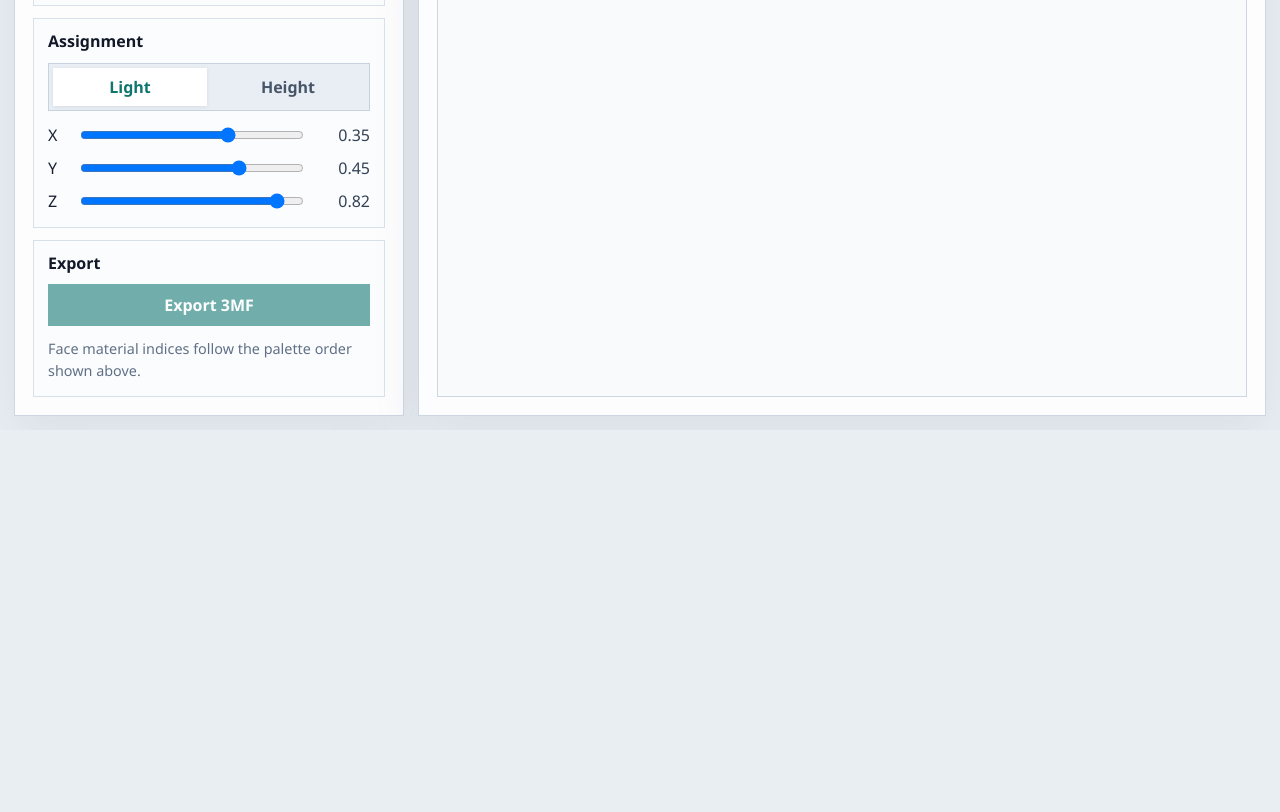
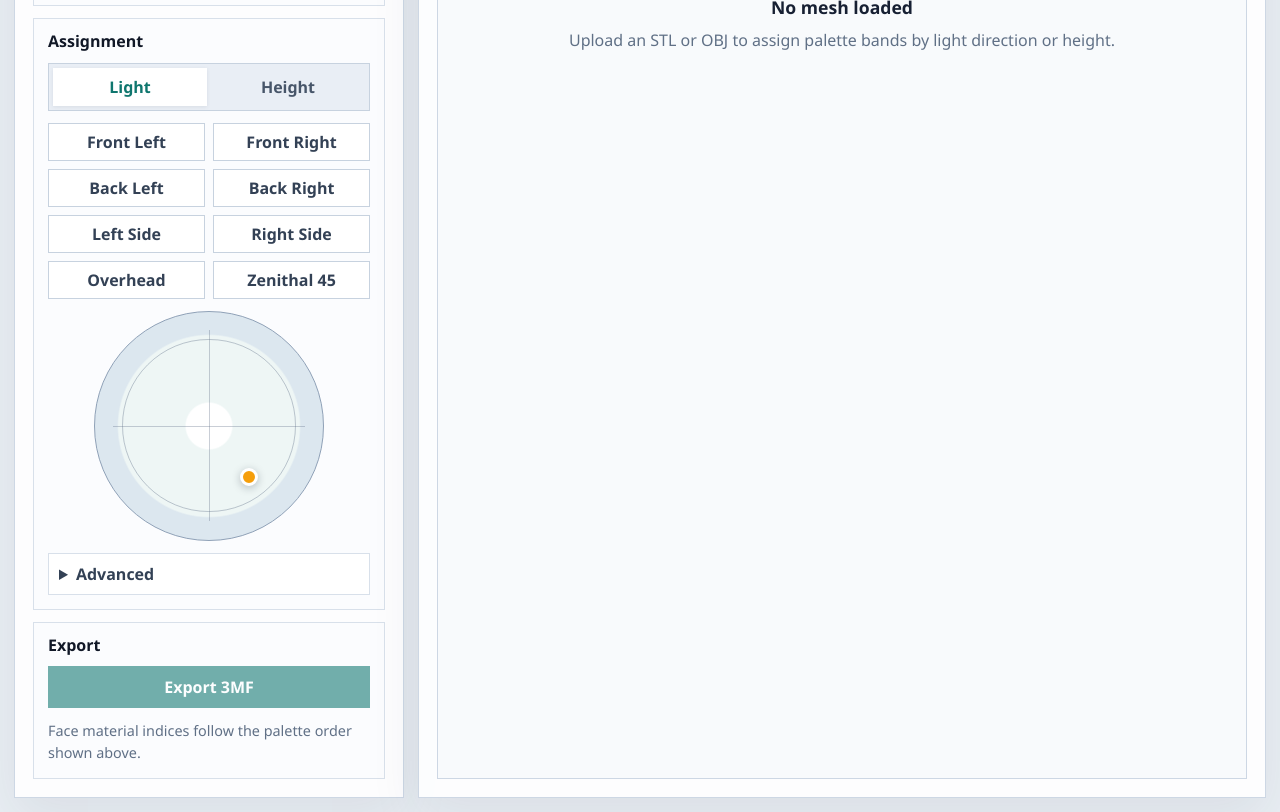
Before and after one commit to prusa3d/Color-Mix-Shading, a React (Vite) app: page / in a window 1280 px wide. Shown: the part 820-1632 px from the top of the page. Before the commit the page ends 1250 px from the top, so only its background shows below. Built offline with nearby package versions, Linux system fonts and the light colour scheme.

Commit message:
improved light controls

```diff
--- a/src/App.tsx
+++ b/src/App.tsx
@@ -1,4 +1,4 @@
-import { useEffect, useMemo, useState, type ChangeEvent } from 'react';
+import { useEffect, useMemo, useRef, useState, type ChangeEvent, type PointerEvent } from 'react';
 import { getTriangleCentroidComponent, getTriangleNormal } from './lib/geometry/analyzeMesh';
 import { exportMeshAsThreeMf } from './lib/export/threeMf';
 import { parseMeshFile } from './lib/mesh/parseMesh';
@@ -15,6 +15,16 @@ const SURFACE_SAFE_FACE_COUNT = 150_000;
 const SURFACE_WARN_FACE_COUNT = 500_000;
 const ASSIGNMENT_CHUNK_SIZE = 20_000;
 const AXIS_INDEX: Record<Axis, number> = { x: 0, y: 1, z: 2 };
+const LIGHT_PRESETS: Array<{ name: string; direction: Vec3 }> = [
+  { name: 'Front Left', direction: [-1, -1, 1] },
+  { name: 'Front Right', direction: [1, -1, 1] },
+  { name: 'Back Left', direction: [-1, 1, 1] },
+  { name: 'Back Right', direction: [1, 1, 1] },
+  { name: 'Left Side', direction: [-1, 0, 0.2] },
+  { name: 'Right Side', direction: [1, 0, 0.2] },
+  { name: 'Overhead', direction: [0, 0, 1] },
+  { name: 'Zenithal 45', direction: [0, -Math.SQRT1_2, Math.SQRT1_2] },
+];
 
 function hexToRgb(color: string): [number, number, number] {
   const normalized = color.replace('#', '');
@@ -75,6 +85,107 @@ function bandToMaterialIndex(band: number, materialCount: number): number {
 function quantize(value: number, count: number): number {
   const clamped = Math.min(1, Math.max(0, value));
   return Math.min(count - 1, Math.floor(clamped * count));
+}
+
+function directionFromDomePosition(dx: number, dy: number): Vec3 {
+  const length = Math.hypot(dx, dy);
+  const clampedX = length > 1 ? dx / length : dx;
+  const clampedY = length > 1 ? dy / length : dy;
+  const radius = Math.min(1, Math.hypot(clampedX, clampedY));
+  return normalize([clampedX, clampedY, Math.sqrt(Math.max(0, 1 - radius * radius))]);
+}
+
+function LightDirectionControls({
+  lightDirection,
+  onLightDirectionChange,
+}: {
+  lightDirection: Vec3;
+  onLightDirectionChange: (direction: Vec3) => void;
+}) {
+  const domeRef = useRef<HTMLDivElement | null>(null);
+  const normalizedLight = normalize(lightDirection);
+  const domeRadius = Math.min(1, Math.hypot(normalizedLight[0], normalizedLight[1]));
+  const domeAngle = Math.atan2(normalizedLight[1], normalizedLight[0]);
+  const domeX = Math.cos(domeAngle) * domeRadius;
+  const domeY = Math.sin(domeAngle) * domeRadius;
+
+  const updateFromPointer = (event: PointerEvent<HTMLDivElement>) => {
+    const bounds = domeRef.current?.getBoundingClientRect();
+    if (!bounds) {
+      return;
+    }
+
+    const centerX = bounds.left + bounds.width / 2;
+    const centerY = bounds.top + bounds.height / 2;
+    const radius = bounds.width / 2;
+    const dx = (event.clientX - centerX) / radius;
+    const dy = (event.clientY - centerY) / radius;
+    onLightDirectionChange(directionFromDomePosition(dx, dy));
+  };
+
+  return (
+    <div className="light-direction-control">
+      <div className="preset-grid">
+        {LIGHT_PRESETS.map((preset) => (
+          <button type="button" key={preset.name} onClick={() => onLightDirectionChange(normalize(preset.direction))}>
+            {preset.name}
+          </button>
+        ))}
+      </div>
+
+      <div
+        className="light-dome"
+        ref={domeRef}
+        role="slider"
+        tabIndex={0}
+        aria-label="Light direction dome"
+        aria-valuetext={`X ${normalizedLight[0].toFixed(2)}, Y ${normalizedLight[1].toFixed(2)}, Z ${normalizedLight[2].toFixed(2)}`}
+        onPointerDown={(event) => {
+          event.currentTarget.setPointerCapture(event.pointerId);
+          updateFromPointer(event);
+        }}
+        onPointerMove={(event) => {
+          if (event.currentTarget.hasPointerCapture(event.pointerId)) {
+            updateFromPointer(event);
+          }
+        }}
+      >
+        <span className="light-dome-axis light-dome-axis-x" />
+        <span className="light-dome-axis light-dome-axis-y" />
+        <span
+          className="light-dome-dot"
+          style={{
+            left: `${50 + domeX * 50}%`,
+            top: `${50 + domeY * 50}%`,
+          }}
+        />
+      </div>
+
+      <details className="advanced-light-controls">
+        <summary>Advanced</summary>
+        <div className="control-stack">
+          {(['0', '1', '2'] as const).map((component, index) => (
+            <label className="slider-row" key={component}>
+              <span>{['X', 'Y', 'Z'][index]}</span>
+              <input
+                type="range"
+                min="-1"
+                max="1"
+                step="0.01"
+                value={normalizedLight[index]}
+                onChange={(event) => {
+                  const next: Vec3 = [...normalizedLight];
+                  next[index] = Number(event.target.value);
+                  onLightDirectionChange(normalize(next));
+                }}
+              />
+              <output>{normalizedLight[index].toFixed(2)}</output>
+            </label>
+          ))}
+        </div>
+      </details>
+    </div>
+  );
 }
 
 export default function App() {
@@ -473,29 +584,13 @@ export default function App() {
           </div>
 
           {mode === 'directional' ? (
-            <div className="control-stack">
-              {(['0', '1', '2'] as const).map((component, index) => (
-                <label className="slider-row" key={component}>
-                  <span>{['X', 'Y', 'Z'][index]}</span>
-                  <input
-                    type="range"
-                    min="-1"
-                    max="1"
-                    step="0.01"
-                    value={lightDirection[index]}
-                    onChange={(event) =>
-                      setLightDirection((current) => {
-                        setStatus('Assigning materials...');
-                        const next: Vec3 = [...current];
-                        next[index] = Number(event.target.value);
-                        return next;
-                      })
-                    }
-                  />
-                  <output>{lightDirection[index].toFixed(2)}</output>
-                </label>
-              ))}
-            </div>
+            <LightDirectionControls
+              lightDirection={lightDirection}
+              onLightDirectionChange={(direction) => {
+                setStatus('Assigning materials...');
+                setLightDirection(direction);
+              }}
+            />
           ) : (
             <label className="field">
               <span>Axis</span>
@@ -529,6 +624,7 @@ export default function App() {
         previewMode={previewMode}
         orbitEnabled={orbitEnabled}
         pointSize={pointSize}
+        lightDirection={lightDirection}
       />
     </main>
   );
--- a/src/styles.css
+++ b/src/styles.css
@@ -159,6 +159,98 @@ h2 {
 .control-stack {
   display: grid;
   gap: 9px;
+}
+
+.light-direction-control {
+  display: grid;
+  gap: 12px;
+}
+
+.preset-grid {
+  display: grid;
+  grid-template-columns: repeat(2, minmax(0, 1fr));
+  gap: 8px;
+}
+
+.preset-grid button {
+  min-height: 34px;
+  padding: 6px 8px;
+  border: 1px solid #c7d2df;
+  background: #ffffff;
+  color: #334155;
+  font-weight: 800;
+}
+
+.light-dome {
+  position: relative;
+  width: min(230px, 100%);
+  aspect-ratio: 1;
+  margin: 0 auto;
+  border: 1px solid #8fa1b7;
+  border-radius: 50%;
+  background:
+    radial-gradient(circle at 50% 50%, #ffffff 0 14%, #eef6f5 15% 56%, #dce7ef 57% 100%);
+  touch-action: none;
+  cursor: crosshair;
+}
+
+.light-dome::after {
+  content: "";
+  position: absolute;
+  inset: 12%;
+  border: 1px solid rgba(96, 112, 134, 0.38);
+  border-radius: 50%;
+  pointer-events: none;
+}
+
+.light-dome-axis {
+  position: absolute;
+  display: block;
+  background: rgba(96, 112, 134, 0.34);
+  pointer-events: none;
+}
+
+.light-dome-axis-x {
+  left: 8%;
+  right: 8%;
+  top: 50%;
+  height: 1px;
+}
+
+.light-dome-axis-y {
+  top: 8%;
+  bottom: 8%;
+  left: 50%;
+  width: 1px;
+}
+
+.light-dome-dot {
+  position: absolute;
+  width: 18px;
+  height: 18px;
+  border: 3px solid #ffffff;
+  border-radius: 50%;
+  background: #f59e0b;
+  box-shadow: 0 2px 8px rgba(17, 24, 39, 0.25);
+  transform: translate(-50%, -50%);
+  pointer-events: none;
+}
+
+.advanced-light-controls {
+  border: 1px solid #d8e0ea;
+  background: #ffffff;
+}
+
+.advanced-light-controls summary {
+  min-height: 36px;
+  padding: 8px 10px;
+  color: #334155;
+  font-weight: 800;
+  cursor: pointer;
+}
+
+.advanced-light-controls .control-stack {
+  padding: 0 10px 10px;
 }
 
 .endpoint-grid {
```
Also changed, not shown: src/components/PreviewViewport.tsx (+59 -3 lines).
